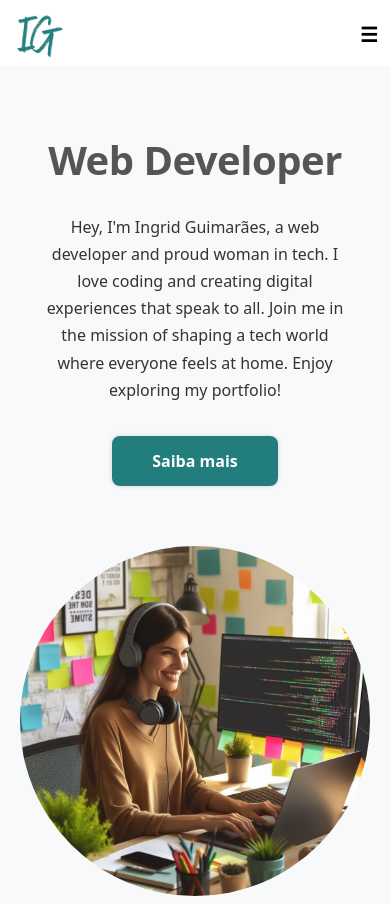
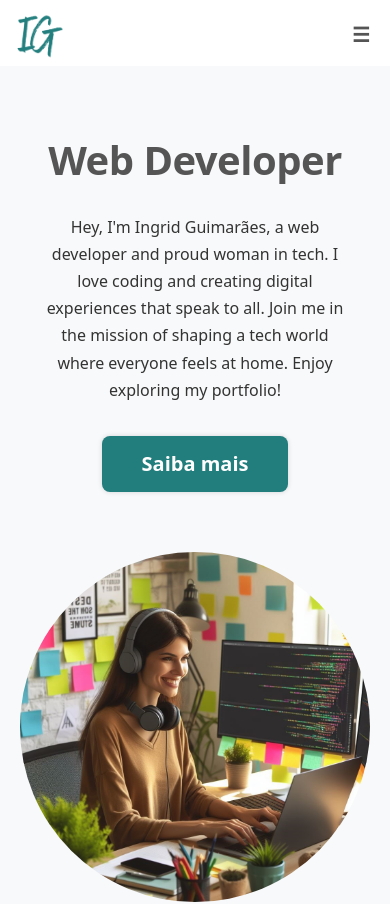
Before and after one commit to ingridgsi/ingrid-tech-portfolio, a React (Vite) app: page / in a window 390 px wide. Shown: the top 904 px of the page. Built offline with nearby package versions, Linux system fonts and the light colour scheme.

Commit message:
update responsive design

```diff
--- a/src/Cta.jsx
+++ b/src/Cta.jsx
@@ -10,7 +10,7 @@ function Cta({ ctaText, to, onClick }) {
       smooth={true}
       offset={-100}
       duration={1000}
-      className="font-bold py-[0.8rem] px-[2.5rem] bg-primary rounded-lg text-[#fff] shadow-3xl hover:text-[#fff] hover:bg-secondary cursor-pointer transition-all duration-500 ease-in-out  "
+      className="font-semibold py-[0.8rem] px-[2.5rem] bg-primary rounded-lg text-[#fff] shadow-3xl hover:text-[#fff] hover:bg-secondary cursor-pointer transition-all duration-500 ease-in-out text-xl md:text-[1.2rem] "
     >
       {ctaText}
     </Link>
--- a/src/PageStructure/1-header/MobileNavBar.jsx
+++ b/src/PageStructure/1-header/MobileNavBar.jsx
@@ -10,7 +10,9 @@ function MobileNavBar({ pages, onClick, onClose, isOpen }) {
         <button
           onClick={onClick}
           className={`${
-            isOpen ? "hidden" : "absolute font-semibold top-5 right-3 md:hidden"
+            isOpen
+              ? "hidden"
+              : "absolute font-semibold text-[#555] top-5 right-5 md:hidden"
           } `}
         >
           <span className="text-xl">&#9776;</span>
@@ -22,7 +24,7 @@ function MobileNavBar({ pages, onClick, onClose, isOpen }) {
           <Logo position="absolute top-3 left-3" />
           <button
             onClick={onClose}
-            className="absolute font-semibold top-5 right-3  self-center"
+            className="absolute font-semibold top-5 right-5 text-[#555] self-center"
           >
             <span className="text-xl">&#10005;</span>
           </button>
```
